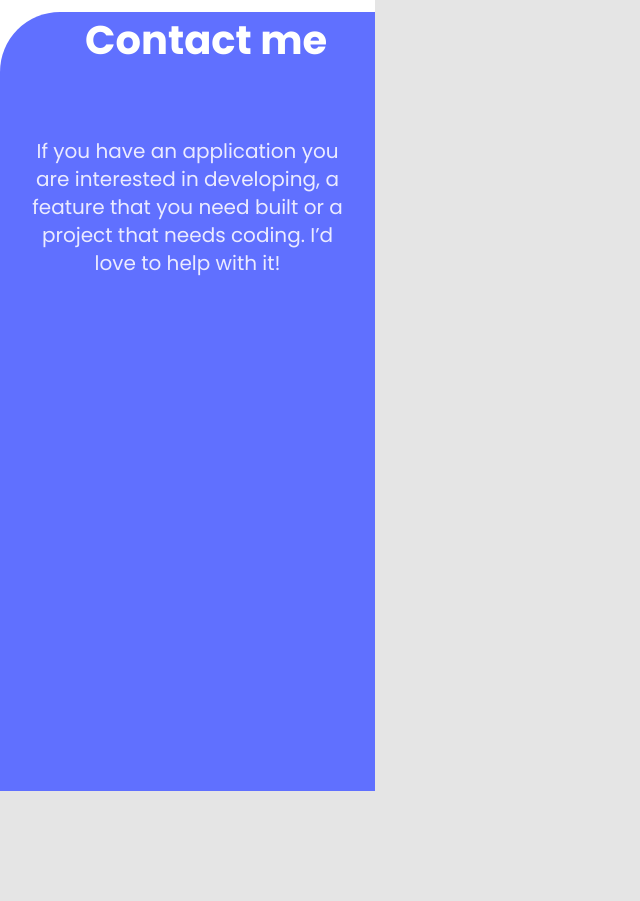
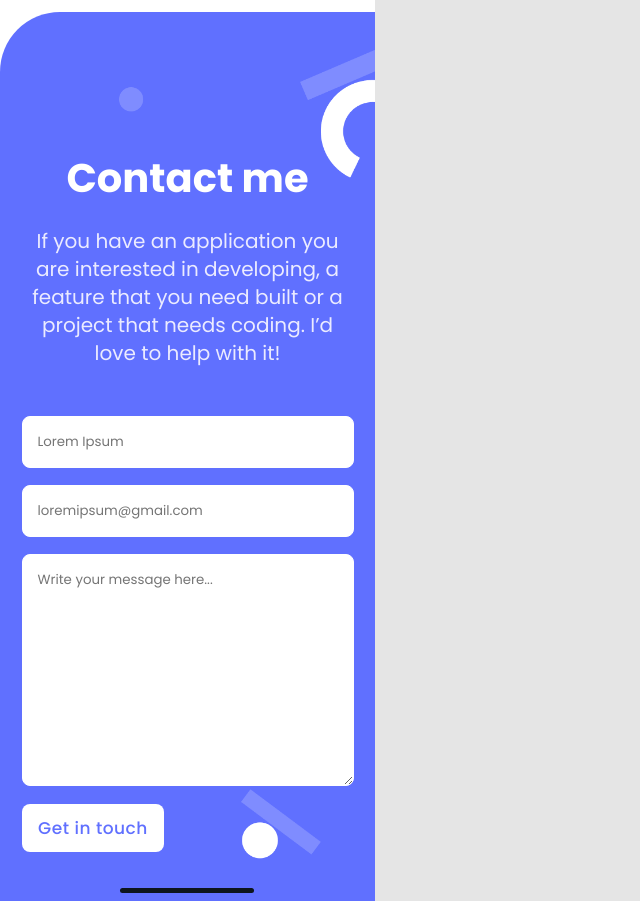
Before and after one commit to evansnyamekye/Portfolio-CompleteWebsite, a website: page index.html in a window 1280 px wide. Shown: the part 4820-5721 px from the top of the page, without its empty margins (0-640 px from the left). Before the commit the page ends 5611 px from the top, so only its background shows below. Drawn offline with nearby package versions, Linux system fonts and the light colour scheme.

Commit message:
Made changes to index.html and style.css

```diff
--- a/index.html
+++ b/index.html
@@ -270,6 +270,16 @@
         <h1>Contact me</h1>
         <p>If you have an application you are interested in developing, a feature that you need built or a project that needs coding.
           I’d love to help with it!</p>
+        <form action="" method="">
+          <input type="text" name="name" placeholder="Lorem Ipsum" maxlength="30" required/>
+          <input type="email" name="email" placeholder="loremipsum@gmail.com" maxlength="30" required/>
+          <textarea name="message" id="textarea" placeholder="Write your message here..." cols="30" rows="10" maxlength="500"></textarea>
+          <button type="submit" class="get_intouch"><h5>Get in touch</h5></button>
+        </form>
+      </div>
+      <div class="home">
+        <div class="home_bar">
+        </div>
       </div>
     </section>
   </body>
--- a/style.css
+++ b/style.css
@@ -523,30 +523,33 @@ header {
 
 /* ----start of Contact form ----- */
 .contact_container {
+  display: flex;
+  flex-direction: column;
   position: absolute;
   width: 375px;
-  height: 779px;
+  height: 889px;
   left: 0px;
   top: 1170px;
   background: #6070ff;
+  background-image: url(images/bg/contact\ form\ shapes-mobile@2x.png);
   transform: matrix(1, 0, 0, 1, 0, 0);
   border-top-left-radius: 60px;
+  background-repeat: no-repeat;
+  background-size: 256px;
+  background-position: right;
 }
 
 .contact_container h1 {
-  position: absolute;
-  width: 801px;
-  height: 56px;
-  left: 85px;
+  padding-top: 142px;
+  padding-bottom: 12px;
   font-family: "Poppins";
   font-style: normal;
   font-weight: 700;
   font-size: 40px;
   line-height: 52px;
-  display: flex;
-  align-items: center;
   text-align: center;
   color: #ffffff;
+  margin-top: -2px;
 }
 
 .contact_container p {
@@ -554,17 +557,82 @@ header {
   width: 327px;
   height: 137px;
   left: 24px;
-  top: 125px;
+  top: 402px;
   font-family: "Poppins";
   font-style: normal;
   font-weight: 400;
   font-size: 20px;
   line-height: 28px;
-  /* or 140% */
+  text-align: center;
+  color: #ebebff;
+  margin-top: -50%;
+}
 
+form {
+  margin-top: 12.5rem;
+  margin-left: 21.5px;
+  color: #172b4d;
+}
+.contact_container input,
+.contact_container textarea {
+  width: 300px;
+  padding: 15px;
+  margin-bottom: 17px;
+  outline: none;
+  border: 1px solid #fff;
+  border-radius: 8px;
+}
+
+.get_intouch {
+  display: flex;
+  flex-direction: row;
+  align-items: center;
+  padding: 12px 16px;
+  position: absolute;
+  width: 142px;
+  height: 48px;
+  left: 22px;
+  top: 792px;
+  background: #ffffff;
+  border-radius: 8px;
+  cursor: pointer;
+  border-style: none;
+}
+
+.get_intouch h5 {
+  width: 110px;
+  height: 24px;
+  font-family: "Poppins";
+  font-style: normal;
+  font-weight: 500;
+  font-size: 17px;
+  line-height: 24px;
+  display: flex;
+  align-items: center;
   text-align: center;
+  letter-spacing: 0.03em;
+  color: #6070ff;
+  flex: none;
+  order: 0;
+  flex-grow: 0;
+}
 
-  /* Primary/B50 */
+/* -------- start of bar ------ */
+.home {
+  position: absolute;
+  width: 375px;
+  height: 34px;
+  left: calc(50% - 375px / 2);
+  bottom: 0px;
+}
 
-  color: #ebebff;
+.home_bar{
+  position: absolute;
+  width: 134px;
+  height: 5px;
+  left: calc(50% - 134px/2 - 0.5px);
+  bottom: 8px;
+  background: #0D151E;
+  border-radius: 10px;
+  top: 817px;
 }
```
Also changed, not shown: images/bg/contact form shapes-mobile@2x.png (added), images/home Indicator/Shape.png (added).
